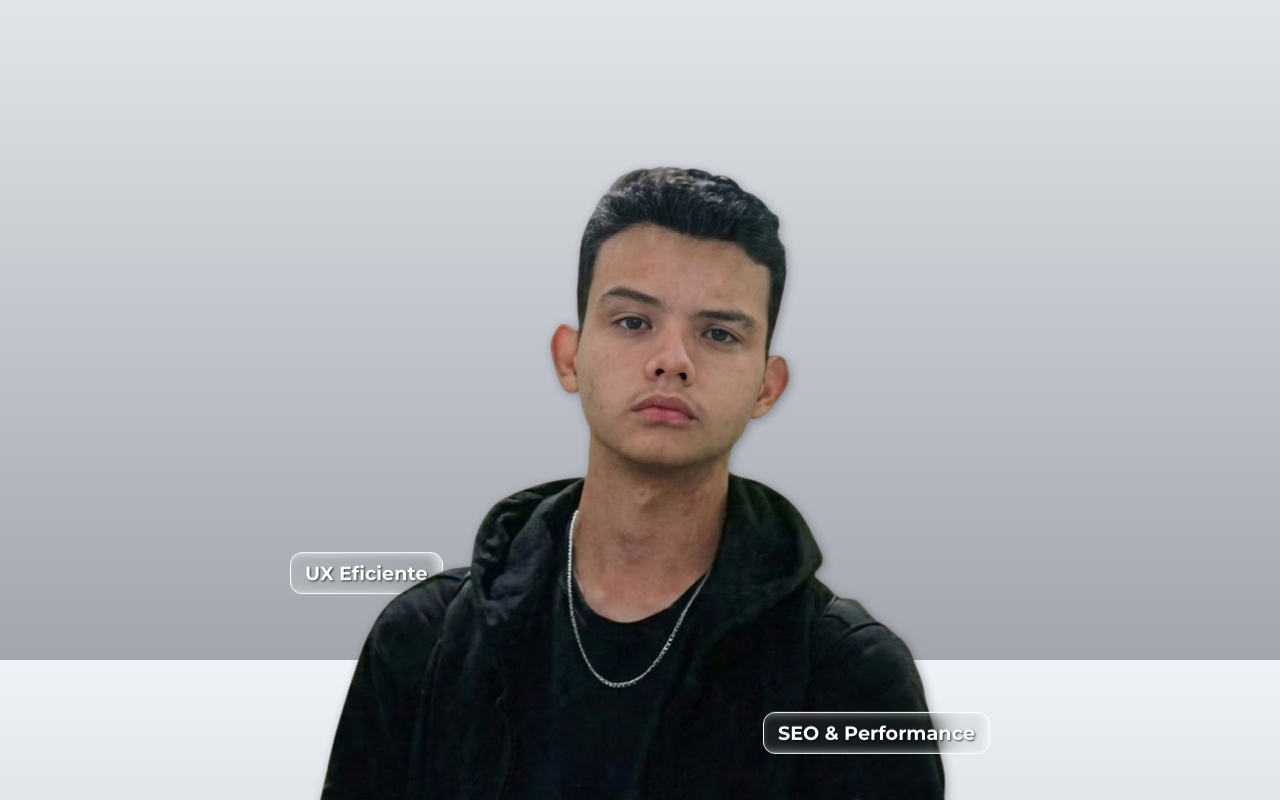
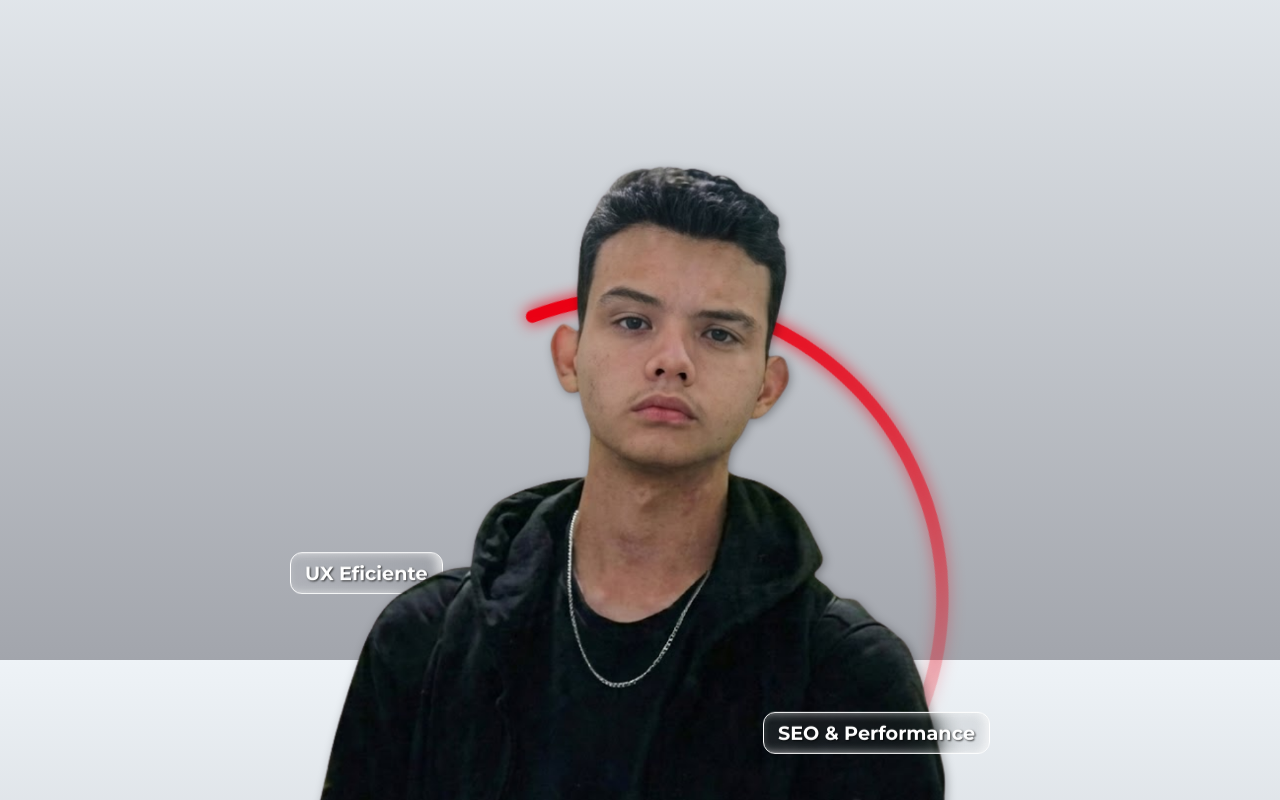
Before and after one commit to GabrielSantos15/Portfolio, a React (Vite) app: page / in a window 1280 px wide. Shown: the part 940-1740 px from the top of the page. Built offline with nearby package versions, Linux system fonts and the light colour scheme; no server answers.

Commit message:
feat: ring atras da foto

```diff
--- a/src/App.jsx
+++ b/src/App.jsx
@@ -9,7 +9,7 @@ import { experiencia } from "./data/experiencia";
 import Header from "./components/Header";
 import Contact from "./components/Contact";
 import SkillsMarquee from "./components/SkillsMarquee";
-import Timeline from "./components/Timeline/INDEX.JSX";
+import Timeline from "./components/Timeline";
 import ServiceCards from "./components/ServiceCards";
 
 function App() {
--- a/src/components/About/About.estilos.css
+++ b/src/components/About/About.estilos.css
@@ -18,6 +18,31 @@
 #AboutSection figure img {
     max-width: 100%;
     filter: drop-shadow(2px 2px 5px #00000052);
+}
+
+.tech-ring {
+    position: absolute;
+    top: 60%;
+    left: 50%;
+    transform: translate(-50%, -50%);
+    width: 90%;
+    height: 90%;
+    z-index: -1;
+
+    filter: drop-shadow(0 0 8px var(--corTema));
+
+    animation: spin-ring 10s linear infinite;
+}
+
+/* Animação */
+@keyframes spin-ring {
+    from {
+        transform: translate(-50%, -50%) rotate(0deg) ;
+    }
+
+    to {
+        transform: translate(-50%, -50%) rotate(360deg) ;
+    }
 }
 
 #AboutSection article {
--- a/src/components/About/index.jsx
+++ b/src/components/About/index.jsx
@@ -10,6 +10,27 @@ export default function About() {
         <span className="liquid-glass card-about">UX Eficiente</span>
         <span className="liquid-glass card-about">SEO & Performance</span>
         <span className="liquid-glass card-about">Experiência com Valor</span>
+        <svg className="tech-ring" viewBox="0 0 100 100" xmlns="http://www.w3.org/2000/svg">
+    <defs>
+      {/* Gradiente para dar efeito de movimento/velocidade */}
+      <linearGradient id="tech-gradient" x1="0%" y1="0%" x2="100%" y2="0%">
+        <stop offset="0%" stopColor="var(--corTema)" stopOpacity="0" />
+        <stop offset="100%" stopColor="var(--corTema)" stopOpacity="1" />
+      </linearGradient>
+    </defs>
+
+    {/* O Círculo */}
+    <circle
+      cx="50"
+      cy="50"
+      r="48"
+      fill="none"
+      stroke="url(#tech-gradient)"
+      strokeWidth="2"
+      strokeLinecap="round"
+      strokeDasharray="200 300" /* Isso cria o "gap" (círculo aberto) */
+    />
+  </svg>
       </figure>
       <article>
         <h1>Gabriel dos Santos</h1>
```
